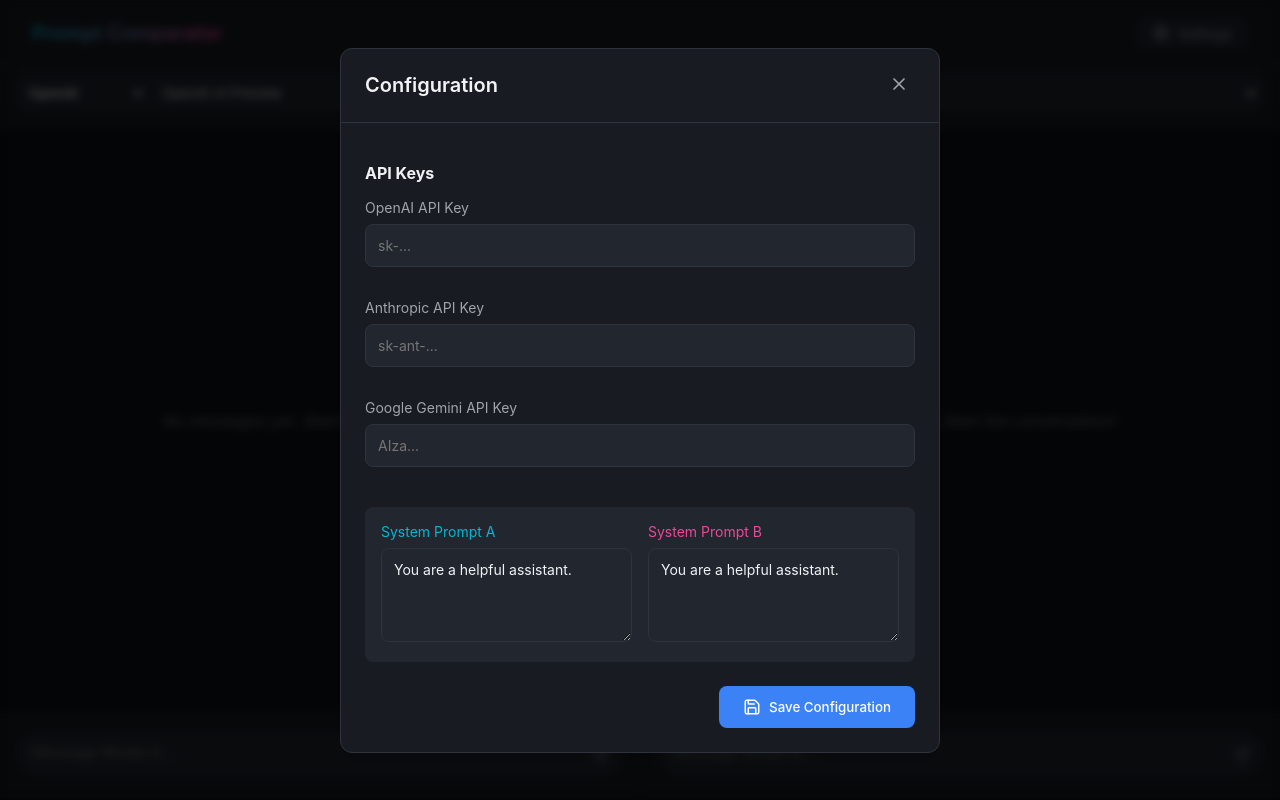
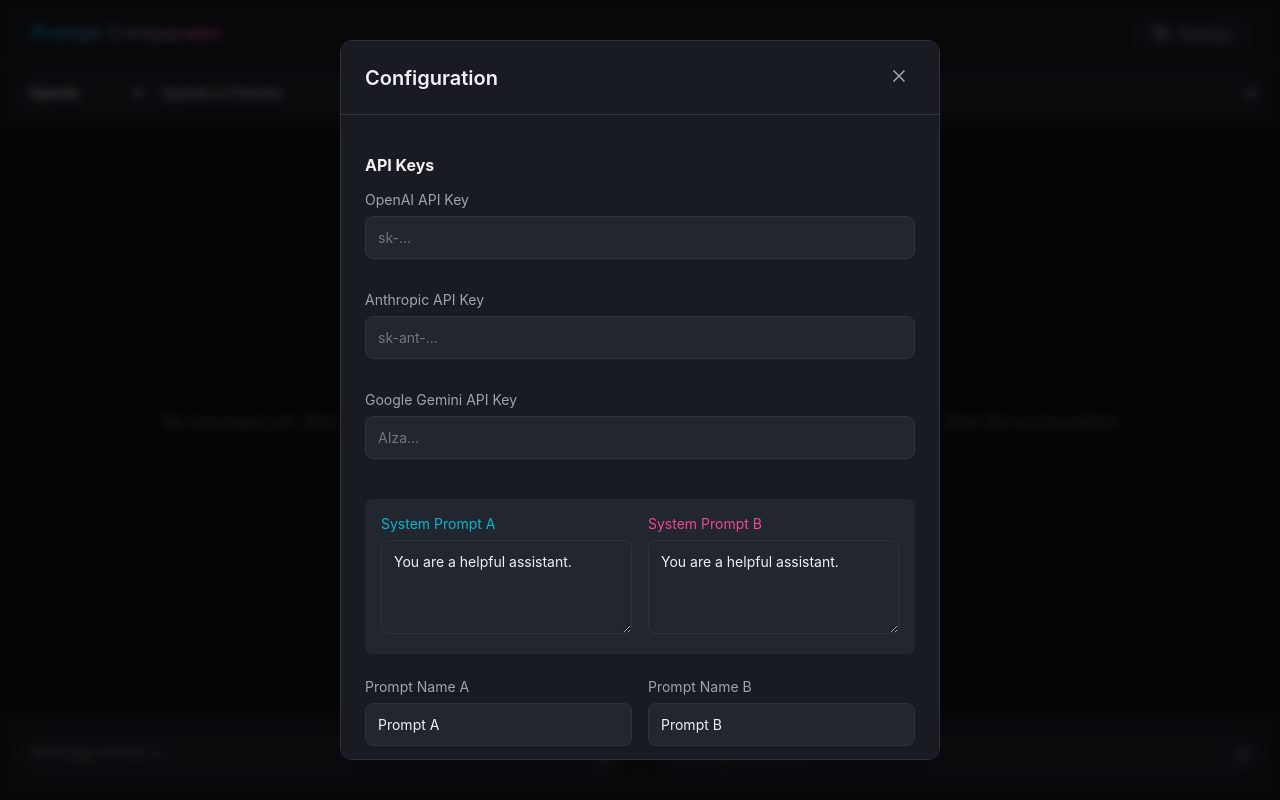
Before and after one commit to Dev-Bluelephant/Prompt-Comparator, a React (Vite) app: page / in a window 1280 px wide. Both pictures are taken after a click on the button "Settings". Built offline with nearby package versions, Linux system fonts and the light colour scheme.

Commit message:
Implement CSV Export and Prompt Renaming for Dataset Factory

```diff
--- a/src/App.jsx
+++ b/src/App.jsx
@@ -14,7 +14,9 @@ function App() {
       anthropicKey: '',
       googleKey: '',
       systemPromptA: 'You are a helpful assistant.',
-      systemPromptB: 'You are a helpful assistant.'
+      systemPromptB: 'You are a helpful assistant.',
+      promptNameA: 'Prompt A',
+      promptNameB: 'Prompt B'
     };
   });
 
@@ -91,19 +93,54 @@ function App() {
   };
 
   const handleExport = () => {
-    const data = {
-      timestamp: new Date().toISOString(),
-      configA: { ...configA, systemPrompt: settings.systemPromptA },
-      configB: { ...configB, systemPrompt: settings.systemPromptB },
-      chatHistoryA: chatA.messages,
-      chatHistoryB: chatB.messages
-    };
+    // CSV Header with Dynamic Prompt Names
+    // Adding BOM (\uFEFF) so Excel opens it with correct UTF-8 encoding
+    const header = ['Timestamp', 'User Message', `${settings.promptNameA} (Response)`, `${settings.promptNameB} (Response)`];
+    const rows = [header];
 
-    const blob = new Blob([JSON.stringify(data, null, 2)], { type: 'application/json' });
+    const historyA = chatA.messages;
+    const historyB = chatB.messages;
+    const maxLength = Math.max(historyA.length, historyB.length);
+
+    for (let i = 0; i < maxLength; i++) {
+      // Find user message (synced across both)
+      const msgA = historyA[i];
+      const msgB = historyB[i];
+
+      let userContent = '';
+      let respA = '';
+      let respB = '';
+
+      // If it's a user message, grab content
+      if (msgA?.role === 'user') userContent = msgA.content;
+      else if (msgB?.role === 'user') userContent = msgB.content;
+
+      // If current index is user, next should be assistant
+      if (userContent) {
+        const nextA = historyA[i + 1];
+        const nextB = historyB[i + 1];
+
+        if (nextA?.role === 'assistant') respA = nextA.content;
+        if (nextB?.role === 'assistant') respB = nextB.content;
+
+        // Escape quotes for CSV
+        const clean = (text) => `"${(text || '').replace(/"/g, '""')}"`;
+
+        rows.push([
+          new Date().toISOString(),
+          clean(userContent),
+          clean(respA),
+          clean(respB)
+        ]);
+      }
+    }
+
+    const csvContent = "\uFEFF" + rows.map(e => e.join(",")).join("\n");
+    const blob = new Blob([csvContent], { type: 'text/csv;charset=utf-8;' });
     const url = URL.createObjectURL(blob);
     const a = document.createElement('a');
     a.href = url;
-    a.download = `comparison_${new Date().toISOString().slice(0, 10)}.json`;
+    a.download = `dataset_${settings.promptNameA}_vs_${settings.promptNameB}_${new Date().toISOString().slice(0, 10)}.csv`;
     document.body.appendChild(a);
     a.click();
     document.body.removeChild(a);
--- a/src/components/Settings/SettingsModal.jsx
+++ b/src/components/Settings/SettingsModal.jsx
@@ -8,6 +8,8 @@ const SettingsModal = ({ isOpen, onClose, onSave, initialSettings }) => {
     const [model, setModel] = useState('gpt-3.5-turbo');
     const [systemPromptA, setSystemPromptA] = useState('');
     const [systemPromptB, setSystemPromptB] = useState('');
+    const [promptNameA, setPromptNameA] = useState('');
+    const [promptNameB, setPromptNameB] = useState('');
 
     useEffect(() => {
         if (isOpen) {
@@ -16,6 +18,8 @@ const SettingsModal = ({ isOpen, onClose, onSave, initialSettings }) => {
             setGoogleKey(initialSettings.googleKey || '');
             setSystemPromptA(initialSettings.systemPromptA || 'You are a helpful assistant.');
             setSystemPromptB(initialSettings.systemPromptB || 'You are a helpful assistant.');
+            setPromptNameA(initialSettings.promptNameA || 'Prompt A');
+            setPromptNameB(initialSettings.promptNameB || 'Prompt B');
         }
     }, [isOpen, initialSettings]);
 
@@ -28,7 +32,10 @@ const SettingsModal = ({ isOpen, onClose, onSave, initialSettings }) => {
             anthropicKey,
             googleKey,
             systemPromptA,
-            systemPromptB
+            systemPromptA,
+            systemPromptB,
+            promptNameA,
+            promptNameB
         });
         onClose();
     };
@@ -149,6 +156,28 @@ const SettingsModal = ({ isOpen, onClose, onSave, initialSettings }) => {
                             </div>
                         </div>
                     </div>
+                    <div style={{ display: 'grid', gridTemplateColumns: '1fr 1fr', gap: '1rem', marginTop: '1rem' }}>
+                        <div>
+                            <label style={labelStyle}>Prompt Name A</label>
+                            <input
+                                type="text"
+                                value={promptNameA}
+                                onChange={(e) => setPromptNameA(e.target.value)}
+                                placeholder="e.g. Sales Persona"
+                                style={inputStyle}
+                            />
+                        </div>
+                        <div>
+                            <label style={labelStyle}>Prompt Name B</label>
+                            <input
+                                type="text"
+                                value={promptNameB}
+                                onChange={(e) => setPromptNameB(e.target.value)}
+                                placeholder="e.g. Standard Bot"
+                                style={inputStyle}
+                            />
+                        </div>
+                    </div>
 
                     <div style={{ display: 'flex', justifyContent: 'flex-end' }}>
                         <button
```
